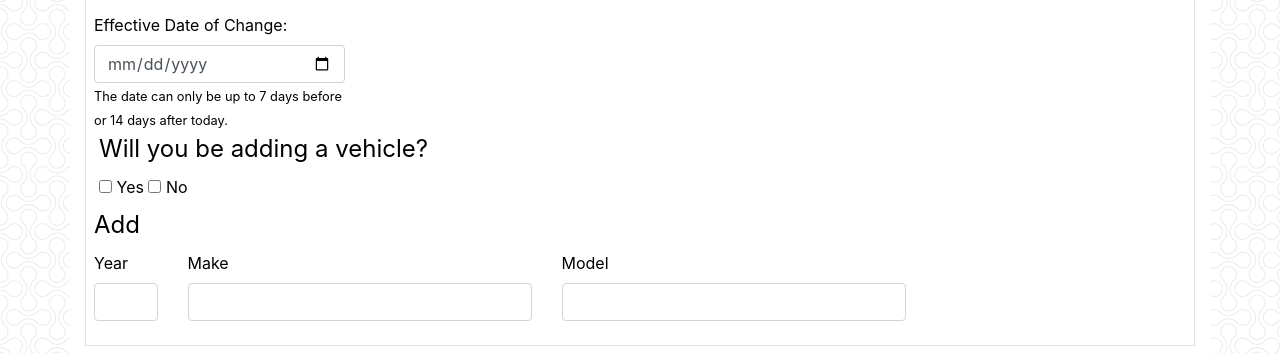
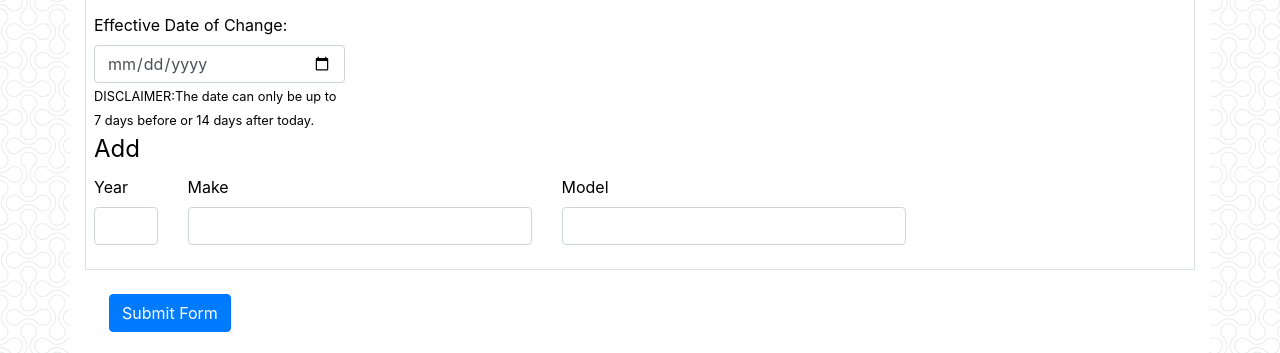
Before and after one commit to timdavidson2/boyetteInsurance, a website: page autoChange.html in a window 1280 px wide. Shown: the part 105-458 px from the top of the page. Drawn offline with nearby package versions, Linux system fonts and the light colour scheme; a web font is replaced by a local one.

Commit message:
removed add vehicle checkbox

```diff
--- a/autoChange.html
+++ b/autoChange.html
@@ -32,11 +32,11 @@
                     <div class="col-md-3">
                         <label for="effDate">Effective Date of Change:</label>
                         <input id="effDate" type="date" class="form-control" required>
-                        <small form-text text-muted>The date can only be up to 7 days before or 14 days after
+                        <small form-text text-muted>DISCLAIMER:The date can only be up to 7 days before or 14 days after
                             today.</small>
                     </div>
                 </div>
-                <div class="row">
+                <!-- <div class="row">
                     <div class="form-check">
                         <legend class="w-auto">Will you be adding a vehicle?</legend>
                         <input type="checkbox" id="vehicleAddYes">
@@ -44,7 +44,7 @@
                         <input type="checkbox" id="vehicleAddNo">
                         <label for="vehicleAddNo">No</label>
                     </div>
-                </div>
+                </div> -->
                 <legend class="w-auto">Add</legend>
                 <div class="row">
                     <div class="col-md-1">
```
